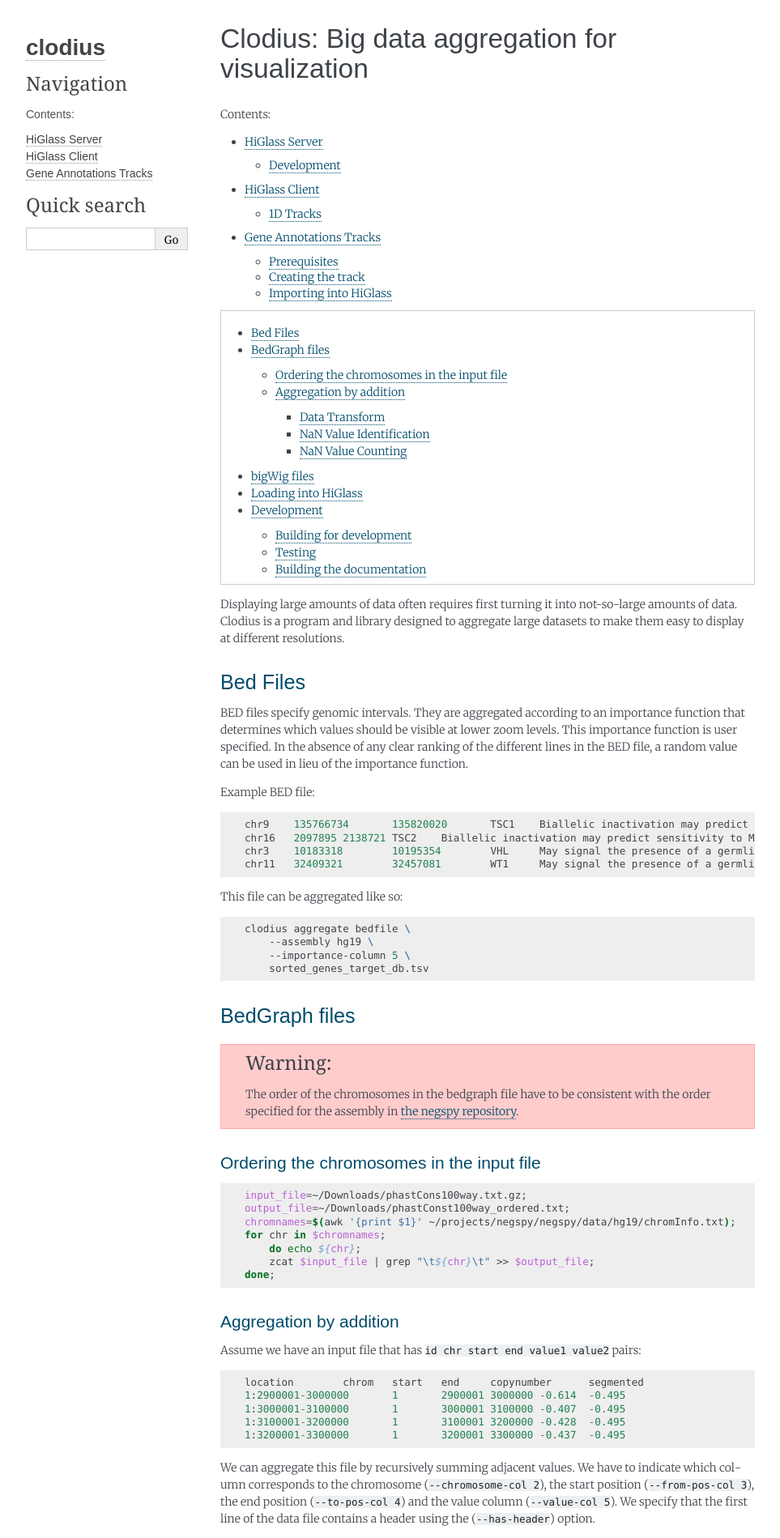
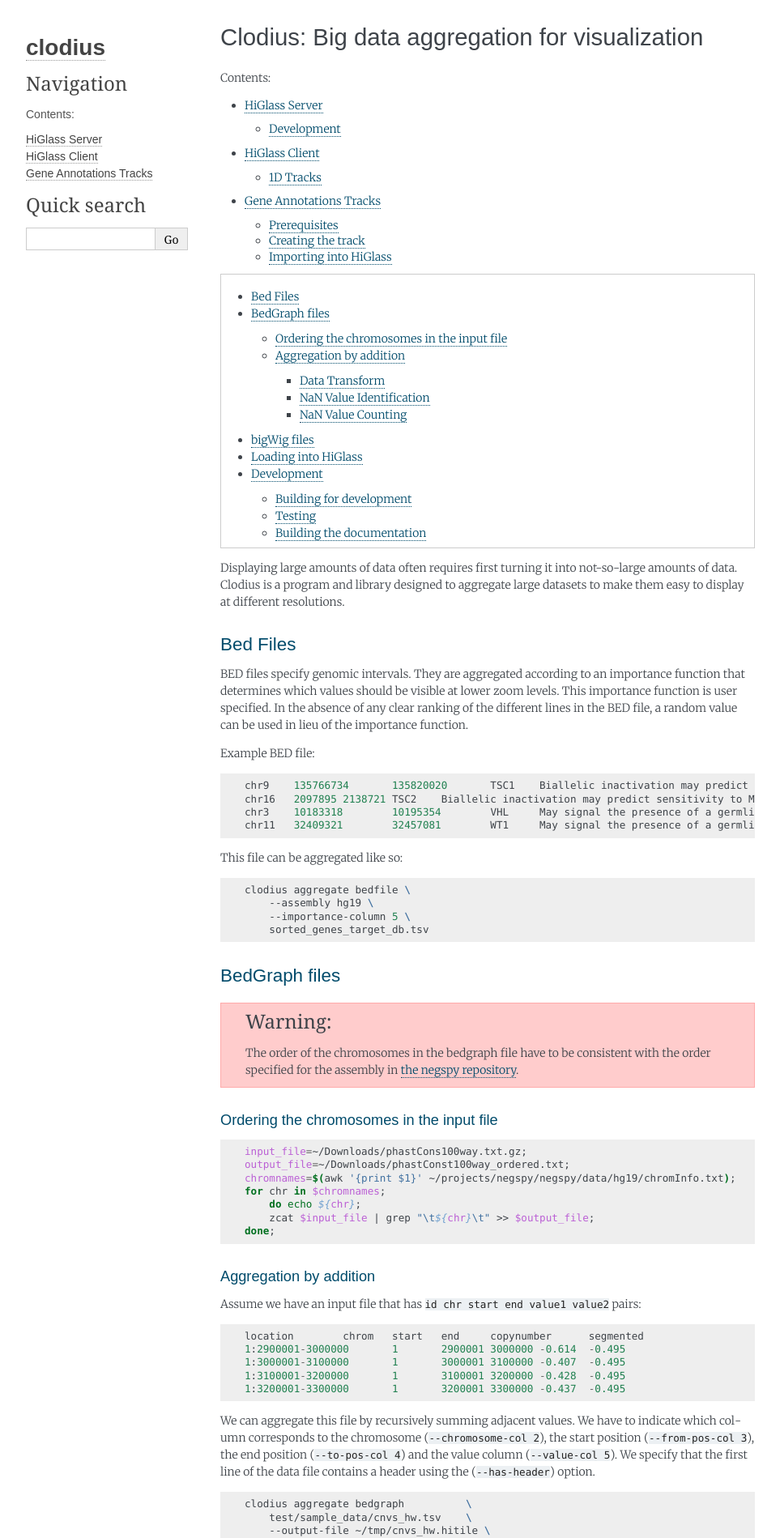
Before and after one commit to higlass/clodius, a Sphinx documentation site: the page built from docs/index.rst, in a window 1280 px wide. Shown: the top 1899 px of the page at 81% size, without its empty margins (148-1111 px from the left). Built offline with Sphinx 7.4.7, drawn with Linux system fonts in a browser that asks for light colours; some web fonts are replaced; formulas are drawn with MathJax 3.

Commit message:
Documentation formatting: smaller headings

```diff
--- a/docs/clodius_theme/static/clodius.css
+++ b/docs/clodius_theme/static/clodius.css
@@ -2,10 +2,12 @@
 @import url('https://fonts.googleapis.com/css?family=Merriweather:300');
 @import url('https://fonts.googleapis.com/css?family=Francois+One');
 
-
-div.body h1 {
-    margin-bottom: 0.8em;
-}
+div.body h1 { margin-bottom: 0.8em; font-size: 210%; }
+div.body h2 { font-size: 160%; }
+div.body h3 { font-size: 130%; }
+div.body h4 { font-size: 125%; }
+div.body h5 { font-size: 100%; }
+div.body h6 { font-size: 100%; }
 
 div.body h1, div.body h2, div.body h3,
 div.body h4, div.body h5, div.body h6,
--- a/docs/index.rst
+++ b/docs/index.rst
@@ -186,7 +186,7 @@ It can also be loaded using a curl commands:
 
 .. todo:: And navigate to 127.0.0.1:8989, click on the '+' symbol, select a track
           position, find the dataset in the list of the datasets and click OK to
-          view it.
+          view it. And stuff.
 
 Development
 -----------
```
